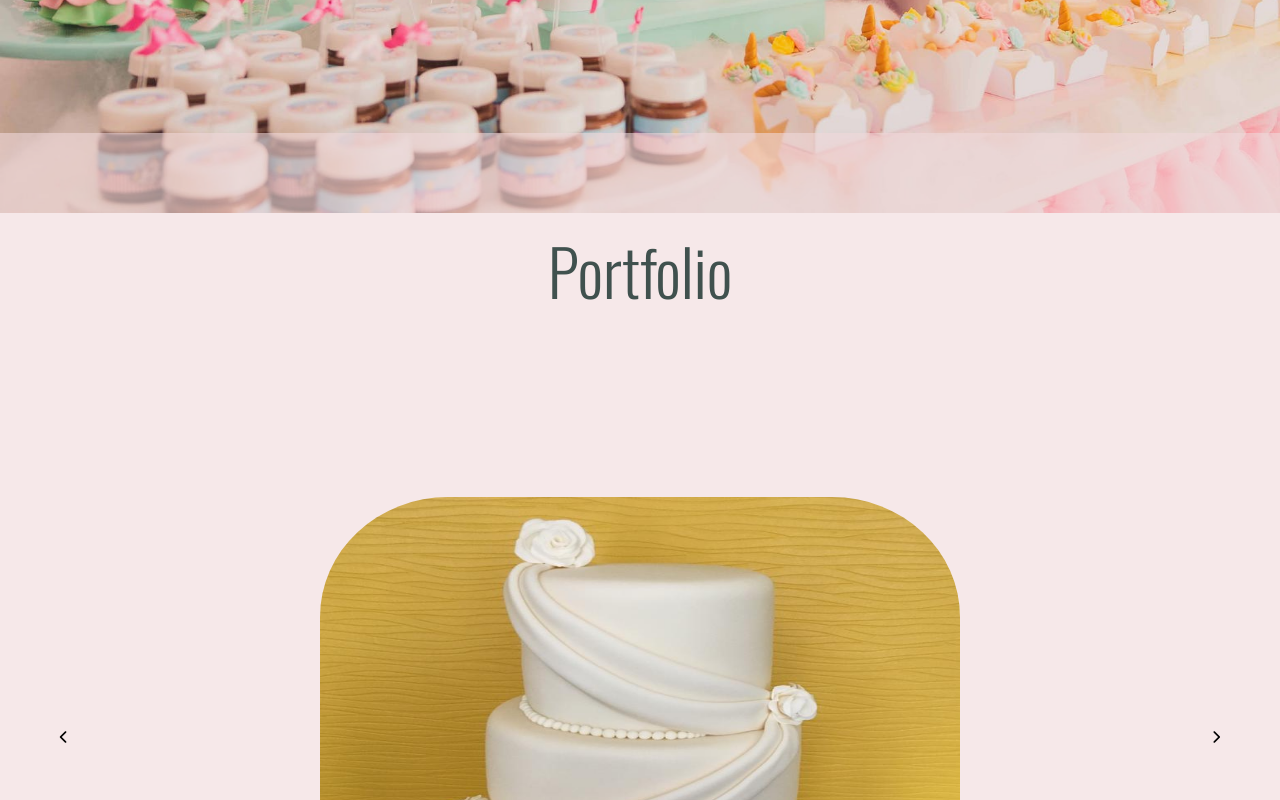
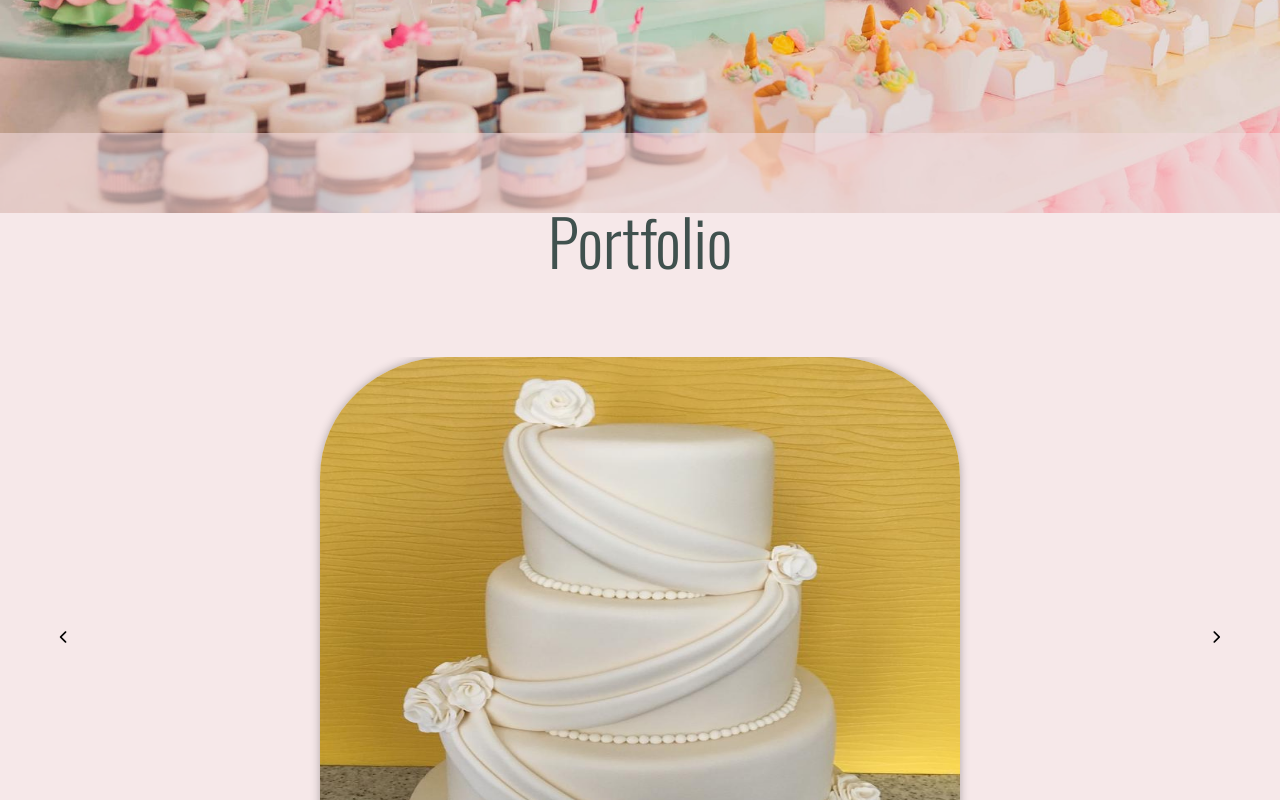
Before and after one commit to ChrisKirbyDev/Cakes, a React (Create React App) app: page / in a window 1280 px wide. Shown: the part 640-1440 px from the top of the page. Built offline with nearby package versions, Linux system fonts and the light colour scheme.

Commit message:
restyle titles, set transition and color to slider

```diff
--- a/src/Components/Common/portfolio.js
+++ b/src/Components/Common/portfolio.js
@@ -34,7 +34,9 @@ function Portfolio() {
         return(
             <section className="portfolio-section" id="section">
                 <div className="portfolio-container">
-                    <h2>Portfolio</h2>
+                    <div className="portfolio-title">
+                        <h2>Portfolio</h2>
+                    </div>
                     <div className="portfolio-slider">
                         {portfolioArr.map((item, index) => {
                             return (
--- a/src/styles/modules/_portfolio.css
+++ b/src/styles/modules/_portfolio.css
@@ -1,10 +1,13 @@
 .portfolio-section {
     text-align: center;
     color: #40514e;
-    height: 130vh;
+    height: 120vh;
     background-color: rgba(240, 217, 218, 0.6);
 }
 
+.portfolio-title {
+    padding: 50px;
+}
 
 .portfolio-slider {
     position: relative;
@@ -14,10 +17,6 @@
     display: flex;
     align-items: center;
     overflow: hidden;
-}
-
-.portfolio-container {
-    padding-top: 10vh;
 }
 
 .portfolio-slide {
@@ -32,37 +31,43 @@
     width: 50%;
     height: 75%;
     border-radius: 20%;
-    margin-top: 20vh;
+    box-shadow: 0 0 10px 0 rgba(0, 0, 0, 0.3);
 }
 
 #goLeft {
     position: absolute;
-    top: 50%;
+    top: 35%;
     left: 0;
     transform: translateY(-50%);
     width: 10%;
-    height: 80%;
+    height: 70%;
     background: none;
     border: none;
     outline: none;
+    transition: 0.5s;
 }
 
 #goRight{
     position: absolute;
-    top: 50%;
+    top: 35%;
     right: 0;
     transform: translateY(-50%);
     width: 10%;
-    height: 80%;
+    height: 70%;
     background: none;
     border: none;
     outline: none;
+    transition: 0.5s;
 }
 
 #goRight:hover{
     background-color: rgba(240, 217, 218, 0.3);
+    cursor: pointer;
+    color: whitesmoke;
 }
 
 #goLeft:hover{
     background-color: rgba(240, 217, 218, 0.3);
+    cursor: pointer;
+    color: whitesmoke;
 }
```
